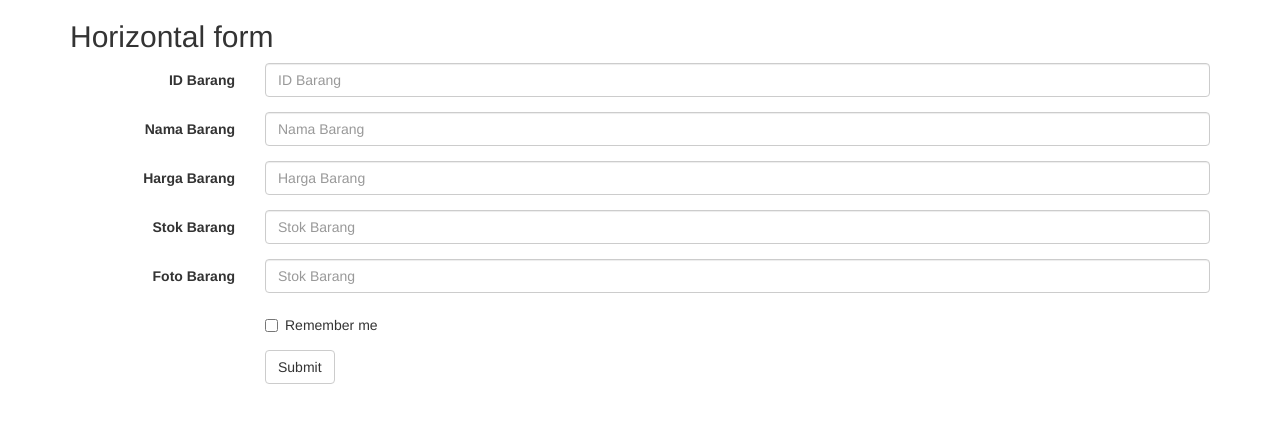
After one commit to AjiBegawan/TekWebTubes, a CodeIgniter app: a page that uses application/views/HalTambah.php in a window 1280 px wide. The commit adds this page. Shown: the top 423 px of the page. Run offline with CodeIgniter, Linux system fonts and the light colour scheme; data comes from the database, SQL or seed files in the repository.

Commit message:
Add fungsi Insert

```diff
--- a/application/config/autoload.php
+++ b/application/config/autoload.php
@@ -89,7 +89,7 @@ $autoload['drivers'] = array();
 |
 |	$autoload['helper'] = array('url', 'file');
 */
-$autoload['helper'] = array();
+$autoload['helper'] = array('url');
 
 /*
 | -------------------------------------------------------------------
--- a/application/controllers/CToko.php
+++ b/application/controllers/CToko.php
@@ -10,7 +10,9 @@ class CToko extends CI_Controller
 
     function index()
     {
-        $this->load->view("halutama");
+        $this->load->helper("url");
+
+     $this->load->view("halutama");
     }
 
     function belanja()
@@ -19,4 +21,20 @@ class CToko extends CI_Controller
         $data['barang'] = $this->MToko->getToko();
         $this->load->view("halbelanja", $data);
     }
+
+    function tambah(){
+        $this->load->model('MToko');
+        $data['barang'] = $this->MToko->getToko();
+        $this->load->view("haltambah", $data);
+    }
+
+    function prosesTambah()
+    {
+        if ($this->MToko->insert()) {
+            redirect(site_url("ctoko"));
+        } else {
+
+            redirect(site_url("ctoko/belanja"));
+        }
+    }
 }
--- a/application/models/MToko.php
+++ b/application/models/MToko.php
@@ -5,4 +5,16 @@ class MToko extends CI_Model
     {
         return $this->db->get("barang");
     }
+
+    function insert()
+    {
+        $barang = array(
+            "ID_Barang" => $this->input->post("id"),
+            "Nama_Barang" => $this->input->post("nama"),
+            "harga" => $this->input->post("harga"),
+            "Stok" => $this->input->post("stok"),
+            "Foto" => $this->input->post("foto")
+        );
+        return $this->db->insert('Barang', $barang);
+    }
 }
--- a/application/views/HalBelanja.php
+++ b/application/views/HalBelanja.php
@@ -91,9 +91,6 @@
 
 
 
-
-
-
     <!-- Footer-->
     <footer class="py-5 bg-dark">
         <div class="container">
--- /dev/null
+++ b/application/views/HalTambah.php
@@ -0,0 +1,68 @@
+<!DOCTYPE html>
+<html lang="en">
+<head>
+  <title>Bootstrap Example</title>
+  <meta charset="utf-8">
+  <meta name="viewport" content="width=device-width, initial-scale=1">
+  <link rel="stylesheet" href="https://maxcdn.bootstrapcdn.com/bootstrap/3.4.1/css/bootstrap.min.css">
+  <script src="https://ajax.googleapis.com/ajax/libs/jquery/3.5.1/jquery.min.js"></script>
+  <script src="https://maxcdn.bootstrapcdn.com/bootstrap/3.4.1/js/bootstrap.min.js"></script>
+</head>
+<body>
+
+<div class="container">
+  <h2>Horizontal form</h2>
+  <form class="form-horizontal" action="<?php echo base_url(). 'ctoko/prosestambah'; ?>" method="POST">
+
+    <div class="form-group">
+      <label class="control-label col-sm-2" for="id">ID Barang</label>
+      <div class="col-sm-10">
+        <input type="text" class="form-control" id="id" placeholder="ID Barang" name="id">
+      </div>
+    </div>
+
+    <div class="form-group">
+      <label class="control-label col-sm-2" for="nama">Nama Barang</label>
+      <div class="col-sm-10">
+        <input type="text" class="form-control" id="nama" placeholder="Nama Barang" name="nama">
+      </div>
+    </div>
+
+    <div class="form-group">
+      <label class="control-label col-sm-2" for="harga">Harga Barang</label>
+      <div class="col-sm-10">
+        <input type="text" class="form-control" id="harga" placeholder="Harga Barang" name="harga">
+      </div>
+    </div>
+
+    <div class="form-group">
+      <label class="control-label col-sm-2" for="stok">Stok Barang</label>
+      <div class="col-sm-10">
+        <input type="text" class="form-control" id="stok" placeholder="Stok Barang" name="stok">
+      </div>
+    </div>
+
+    <div class="form-group">
+      <label class="control-label col-sm-2" for="foto">Foto Barang</label>
+      <div class="col-sm-10">
+        <input type="text" class="form-control" id="foto" placeholder="Stok Barang" name="foto">
+      </div>
+    </div>
+
+    <div class="form-group">
+      <div class="col-sm-offset-2 col-sm-10">
+        <div class="checkbox">
+          <label><input type="checkbox" name="remember"> Remember me</label>
+        </div>
+      </div>
+    </div>
+    <div class="form-group">
+      <div class="col-sm-offset-2 col-sm-10">
+        <button type="submit" class="btn btn-default">Submit</button>
+      </div>
+    </div>
+  </form>
+</div>
+
+</body>
+</html>
```
Also changed, not shown: application/views/HalUtama.php (+19 -0 lines).
